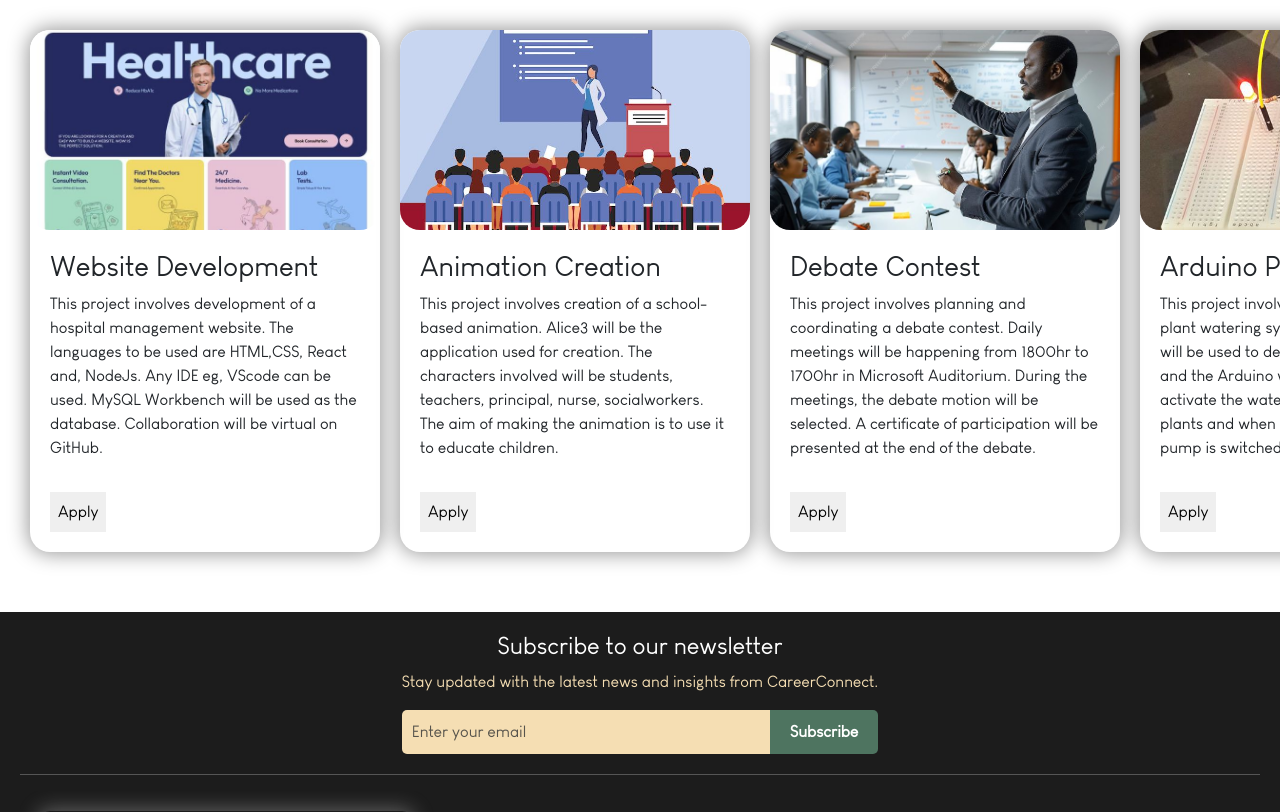
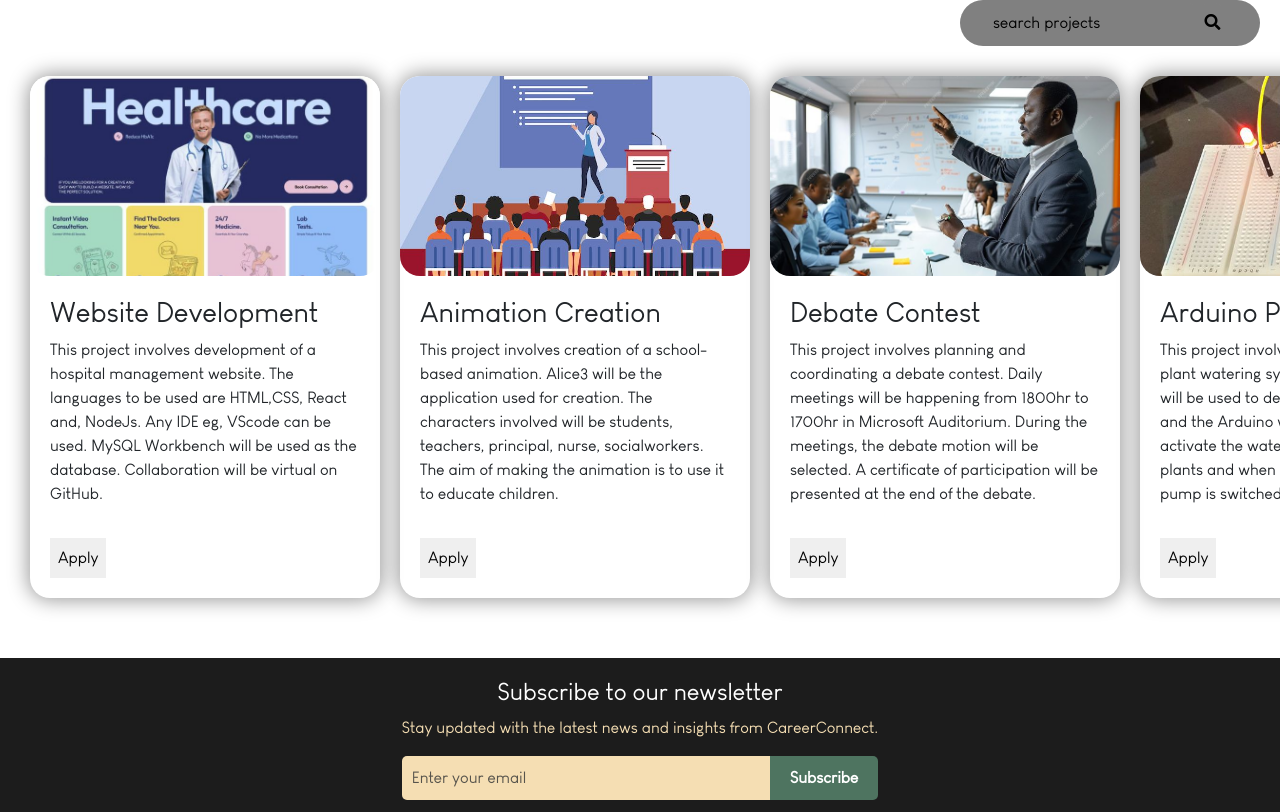
Before and after one commit to BritahKami/ICS-Project-1, a Flask app: page /project in a window 1280 px wide. Shown: the part 80-892 px from the top of the page. Run offline with Flask 3, Linux system fonts and the light colour scheme; parts of the project's set-up code (start-up, migrations or seed data) failed here and were passed over; some libraries are stand-ins or nearby versions.

Commit message:
#70 - Added search bar

```diff
--- a/website/static/css/project/project.css
+++ b/website/static/css/project/project.css
@@ -91,3 +91,38 @@ textarea{
     resize:none;
     height: 150px;
 }
+/* styling search bar */
+.search{
+    width:100%;
+    max-width: 300px;
+    /* display: flex; */
+    align-items: center;
+    border-radius: 50px;
+    padding: 3px 5px;
+    background-color: gray;
+    margin-left: auto;
+    margin-right: 20px;
+}
+.search-bar{
+    color: gray;
+}
+.search-bar input{
+    /* Will take up the whole width */
+    flex: 1;
+    border: 0;
+    font-size: medium;
+    margin-left: 10px;
+    outline: none;
+    background-color: gray;
+     overflow: hidden;
+}
+::placeholder{
+    color: black;
+}
+.search-bar button{
+    /* border: 0; */
+    border-radius: 45px;
+    cursor: pointer;
+    overflow: hidden;
+    background-color: gray;
+}
--- a/website/templates/project/project.html
+++ b/website/templates/project/project.html
@@ -10,6 +10,12 @@ CareerConnect | Project
 
 {% block body %}
 
+  <div class="search">
+                <form action="" class="search-bar">
+                    <input type="text" placeholder="search projects">
+                    <button type="submit"> <i class="fas fa-search"></i>  </button>
+                </form>
+            </div>
     <div class="project_container">
          <div class="project1">
            <div class="project_image">
```
